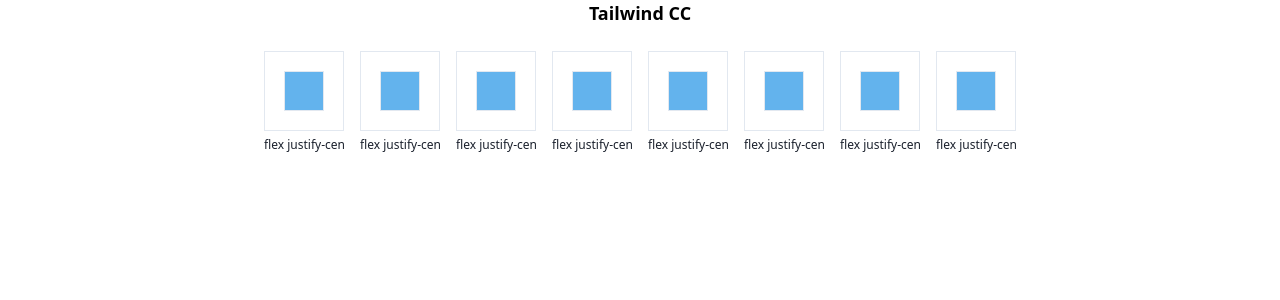
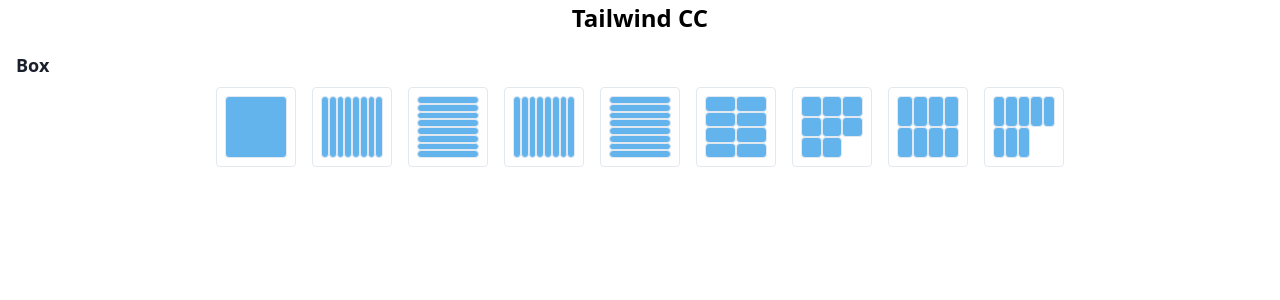
Before and after one commit to cti1650/tailwind_cc, a Next.js app: page / in a window 1280 px wide. Shown: the top 300 px of the page. Built offline with nearby package versions, Linux system fonts and the light colour scheme.

Commit message:
Boxレイアウト 複数パターン追加

```diff
--- a/components/parts/sample.jsx
+++ b/components/parts/sample.jsx
@@ -1,4 +1,5 @@
 import { useRef } from "react";
+import cc from "classcat";
 export const SampleBox = (props) => {
   const inputEl = useRef(null);
   const { className } = props;
@@ -6,24 +7,70 @@ export const SampleBox = (props) => {
     inputEl.current.value = className;
     inputEl.current.select();
     document.execCommand("Copy");
-    alert("コピーしました「" + inputEl.current.value + "」");
+    const comment = "コピーしました「" + inputEl.current.value + "」";
+    console.log(comment);
+    alert(comment);
   };
   return (
     <>
-      <div className="p-2">
+      <div className="p-2 h-24 w-24" title={className}>
         <div
-          className={className + " border bg-white h-20 w-20"}
+          className={cc([
+            className,
+            "border bg-white h-full w-full p-2 rounded"
+          ])}
           onClick={handleClick}
         >
-          <div className="border bg-blue-400 h-10 w-10"></div>
+          <div className="w-full h-full border bg-blue-400 rounded"></div>
         </div>
         <input
           type="text"
           defaultValue={className}
-          className="outline-none text-xs w-20"
+          className="w-0 h-0 p-0 m-0 outline-none text-xs"
           ref={inputEl}
         />
       </div>
     </>
   );
 };
+
+export const SampleBoxs = (props) => {
+  const inputEl = useRef(null);
+  const { className } = props;
+  const handleClick = () => {
+    inputEl.current.value = className;
+    inputEl.current.select();
+    document.execCommand("Copy");
+    const comment = "コピーしました「" + inputEl.current.value + "」";
+    console.log(comment);
+    alert(comment);
+  };
+  return (
+    <>
+      <div className="p-2 h-24 w-24" title={className}>
+        <div
+          className={cc([
+            className,
+            "border bg-white h-full w-full p-2 rounded"
+          ])}
+          onClick={handleClick}
+        >
+          <div className="w-full h-full border bg-blue-400 rounded"></div>
+          <div className="w-full h-full border bg-blue-400 rounded"></div>
+          <div className="w-full h-full border bg-blue-400 rounded"></div>
+          <div className="w-full h-full border bg-blue-400 rounded"></div>
+          <div className="w-full h-full border bg-blue-400 rounded"></div>
+          <div className="w-full h-full border bg-blue-400 rounded"></div>
+          <div className="w-full h-full border bg-blue-400 rounded"></div>
+          <div className="w-full h-full border bg-blue-400 rounded"></div>
+        </div>
+        <input
+          type="text"
+          defaultValue={className}
+          className="w-0 h-0 p-0 m-0 outline-none text-xs"
+          ref={inputEl}
+        />
+      </div>
+    </>
+  );
+};
--- a/package.json
+++ b/package.json
@@ -10,6 +10,7 @@
     "@fullhuman/postcss-purgecss": "3.0.0",
     "@zeit/next-css": "1.0.1",
     "autoprefixer": "9.8.6",
+    "classcat": "5.0.3",
     "cssnano": "4.1.10",
     "next": "9.5.2",
     "postcss-easy-import": "3.0.0",
--- a/pages/index.js
+++ b/pages/index.js
@@ -1,7 +1,7 @@
 import React from "react";
 import Head from "next/head";
 import Nav from "../components/nav";
-import { SampleBox } from "../components/parts/sample";
+import { SampleBox, SampleBoxs } from "../components/parts/sample";
 
 const Home = () => (
   <div className="text-sans">
@@ -10,17 +10,19 @@ const Home = () => (
       <link rel="icon" href="/favicon.ico" />
     </Head>
 
-    <div className="w-full text-center text-lg font-bold">Tailwind CC</div>
+    <div className="w-full text-center text-2xl font-bold">Tailwind CC</div>
     <div className="w-full text-gray-900 p-4">
+      <div className="text-lg font-bold">Box</div>
       <div className="flex flex-row flex-wrap justify-center items-center">
         <SampleBox className="flex justify-center items-center" />
-        <SampleBox className="flex justify-center items-center" />
-        <SampleBox className="flex justify-center items-center" />
-        <SampleBox className="flex justify-center items-center" />
-        <SampleBox className="flex justify-center items-center" />
-        <SampleBox className="flex justify-center items-center" />
-        <SampleBox className="flex justify-center items-center" />
-        <SampleBox className="flex justify-center items-center" />
+        <SampleBoxs className="flex justify-center items-center" />
+        <SampleBoxs className="flex flex-col" />
+        <SampleBoxs className="flex flex-row" />
+        <SampleBoxs className="grid grid-cols-1" />
+        <SampleBoxs className="grid grid-cols-2" />
+        <SampleBoxs className="grid grid-cols-3" />
+        <SampleBoxs className="grid grid-cols-4" />
+        <SampleBoxs className="grid grid-cols-5" />
       </div>
     </div>
   </div>
```
Also changed, not shown: 1 other file (tests, documents, lock files or other folders).
